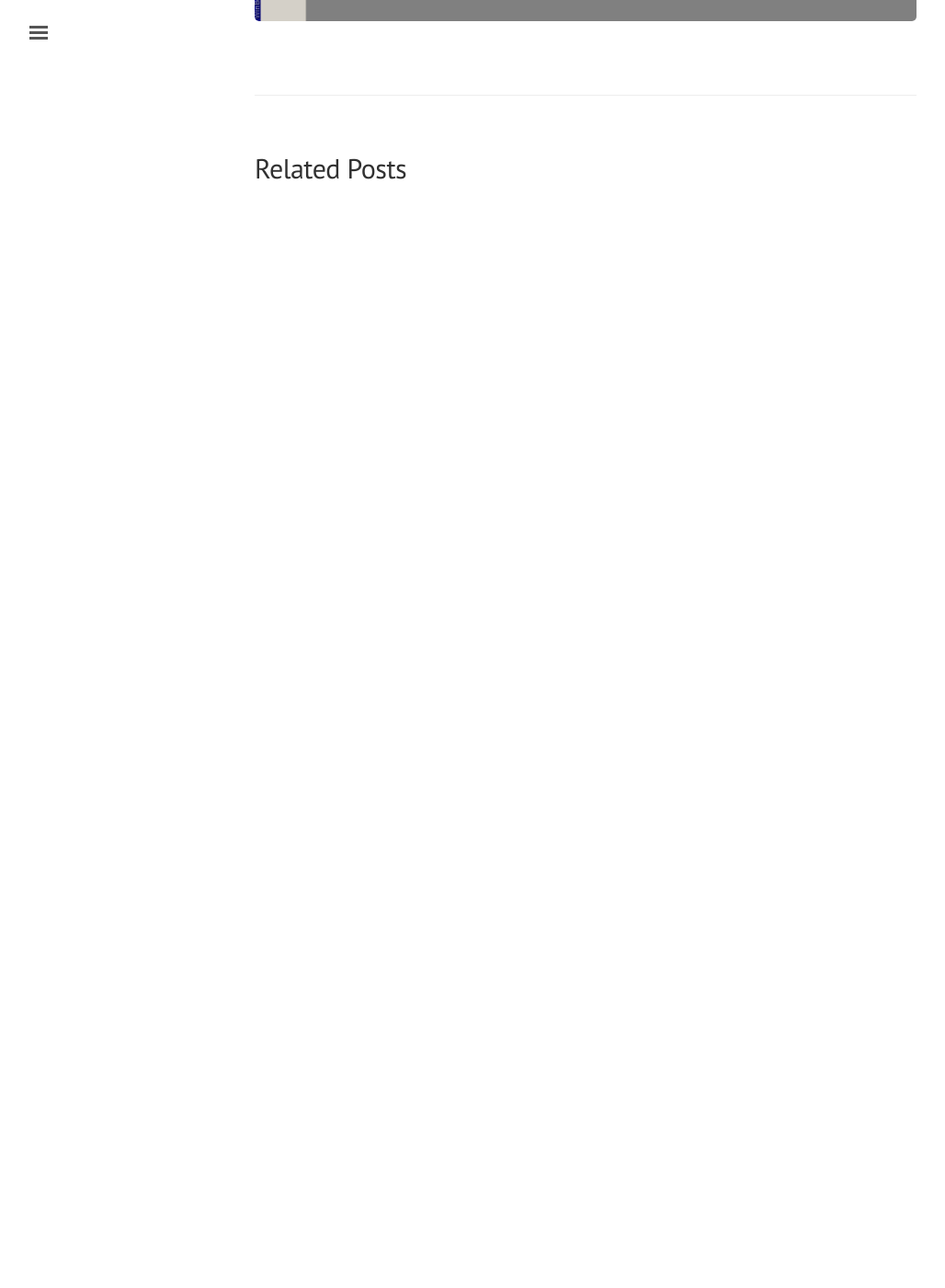
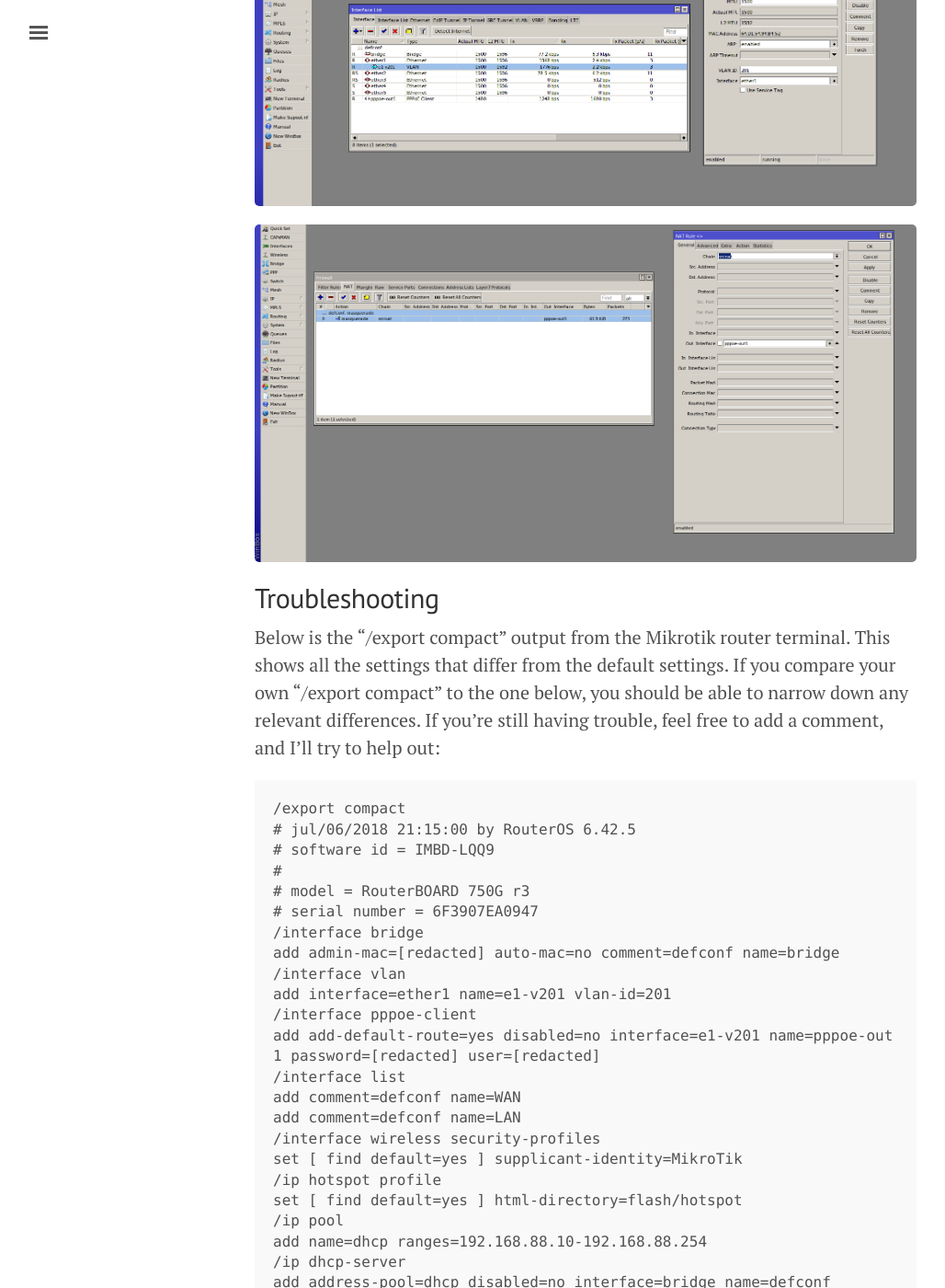
Before and after one commit to matthewlboyd/matthewlboyd.com, a Jekyll site: the page built from _posts/2018-07-06-mikrotik-hex-router-centurylink-pppoe.md, in a window 1280 px wide and 1400 px high, scrolled down 2830 px. Shown: the whole window at 92% size, without its empty margins (3-1031 px from the left). Built offline with Jekyll 4.4.1, drawn with Linux system fonts in a browser that asks for light colours; comment, search, counter and statistics services are not loaded; before the commit the page ends 3092 px from its top, so only the background shows below that; some of the changed text lies outside the part shown.

Commit message:
Updating post

````diff
--- a/_posts/2018-07-06-mikrotik-hex-router-centurylink-pppoe.md
+++ b/_posts/2018-07-06-mikrotik-hex-router-centurylink-pppoe.md
@@ -6,15 +6,27 @@
 
 # Intro
 
-With this setup you can get rid of the subpar router that Centurylink wants to "rent" to you.
+Living in a growing technology city like Portland, one would think you would have several options for
+an ISP. However, like most places, Portland is limited to just two options: Comcast or Centurylink
+(Google Fiber being the perennial tease).
 
-Inspired by the post [here](https://kmwoley.com/blog/bypassing-needless-centurylink-wireless-router-on-gigabit-fiber/), I
-decided to setup a Mikrotik Hex router to work with my Centurylink fiber internet here in Portland, Oregon.
+Centurylink recently ran a special where you could get 40MBS fiber internet for 55$ a month perpetually,
+supposedly without future price increases. I'm a cheap dirtbag, so the price was right.
 
-The exact Mikrotik model I am using is this one: [Mikrotik hEX RB750Gr3](https://amzn.to/2KGcHQI)
+Cneturylink tries to get you to use their crumby Zyxel router for something like 10$ a month.
+With the setup below you can get rid of the subpar router that Centurylink wants to "rent" to you, and get
+an "enterprise" level home network for about 150 bucks.
+
+Inspired by the post [here](https://arstechnica.com/gadgets/2016/09/the-router-rumble-ars-diy-build-faces-better-tests-tougher-competition/), I
+decided to go with a Mikrotik Hex router.
+
+The exact Mikrotik model I am using is this one: [Mikrotik hEX RB750Gr3](https://amzn.to/2KThhap).
+Coupled with a single [Ubiquiti Unifi Long Range AP](https://amzn.to/2ucPWch) I get excellent (20-30Mbps) Wifi throughout
+my two story home.
 
 I've been really happy with my Mikrotik Hex router since I got it all setup over the winter holidays.
-It uses very little power while still providing a lot of configuration options and advanced features.
+It uses very little power while still providing a lot of configuration options and advanced features for
+my scrub-level networking skills.
 
 # Prequisites
 
@@ -58,7 +70,12 @@
 add action=masquerade chain=srcnat comment="defconf: masquerade" ipsec-policy=out,none out-interface=pppoe-out1
 `
 
-Here are some screenshots showing what the Interface and NAT Rules should look like at the end:
+## Step 7
+You should have internet at this point. Rejoice! Take the crappy Zyxel router back to Centurylink, and get them to stop charging you the monthly
+router rental. Make sure to get a receipt or something, as they are known to forget that you don't still have their router.
+The next step would be to get a Wifi AP setup, which I will go over in a later post.
+
+Here are some screenshots showing what the Interface and NAT Rules should look like at the end (right click > open in new tab for a larger image):
 ![alt text][interfacelist]
 
 [interfacelist]:/public/interfacelist.png "Interface List"
@@ -66,3 +83,71 @@
 ![alt text][natrules]
 
 [natrules]: /public/natrules.png "NAT Rules"
+
+## Troubleshooting
+Below is the "/export compact" output from the Mikrotik router terminal. This shows all the settings that differ from the default settings. If you compare your own "/export compact" to the one below, you should be able to narrow down any relevant differences. If you're still having trouble, feel free to add a comment, and I'll try to help out:
+```
+/export compact
+# jul/06/2018 21:15:00 by RouterOS 6.42.5
+# software id = IMBD-LQQ9
+#
+# model = RouterBOARD 750G r3
+# serial number = 6F3907EA0947
+/interface bridge
+add admin-mac=[redacted] auto-mac=no comment=defconf name=bridge
+/interface vlan
+add interface=ether1 name=e1-v201 vlan-id=201
+/interface pppoe-client
+add add-default-route=yes disabled=no interface=e1-v201 name=pppoe-out1 password=[redacted] user=[redacted]
+/interface list
+add comment=defconf name=WAN
+add comment=defconf name=LAN
+/interface wireless security-profiles
+set [ find default=yes ] supplicant-identity=MikroTik
+/ip hotspot profile
+set [ find default=yes ] html-directory=flash/hotspot
+/ip pool
+add name=dhcp ranges=192.168.88.10-192.168.88.254
+/ip dhcp-server
+add address-pool=dhcp disabled=no interface=bridge name=defconf
+/interface bridge port
+add bridge=bridge comment=defconf interface=ether2
+add bridge=bridge comment=defconf interface=ether3
+add bridge=bridge comment=defconf interface=ether4
+add bridge=bridge comment=defconf interface=ether5
+/ip neighbor discovery-settings
+set discover-interface-list=LAN
+/interface list member
+add comment=defconf interface=bridge list=LAN
+add comment=defconf interface=ether1 list=WAN
+add list=WAN
+/ip address
+add address=192.168.88.1/24 comment=defconf interface=ether2 network=192.168.88.0
+/ip dhcp-client
+add comment=defconf dhcp-options=hostname,clientid interface=ether1
+/ip dhcp-server network
+add address=192.168.88.0/24 comment=defconf gateway=192.168.88.1
+/ip dns
+set allow-remote-requests=yes servers=8.8.8.8
+/ip dns static
+add address=192.168.88.1 name=router.lan
+/ip firewall filter
+add action=accept chain=input comment="defconf: accept established,related,untracked" connection-state=established,related,untracked
+add action=drop chain=input comment="defconf: drop invalid" connection-state=invalid
+add action=accept chain=input comment="defconf: accept ICMP" protocol=icmp
+add action=drop chain=input comment="defconf: drop all not coming from LAN" in-interface-list=!LAN
+add action=accept chain=forward comment="defconf: accept in ipsec policy" ipsec-policy=in,ipsec
+add action=accept chain=forward comment="defconf: accept out ipsec policy" ipsec-policy=out,ipsec
+add action=fasttrack-connection chain=forward comment="defconf: fasttrack" connection-state=established,related
+add action=accept chain=forward comment="defconf: accept established,related, untracked" connection-state=established,related,untracked
+add action=drop chain=forward comment="defconf: drop invalid" connection-state=invalid
+add action=drop chain=forward comment="defconf:  drop all from WAN not DSTNATed" connection-nat-state=!dstnat connection-state=new in-interface-list=WAN
+/ip firewall nat
+add action=masquerade chain=srcnat comment="defconf: masquerade" ipsec-policy=out,none out-interface=pppoe-out1
+/system routerboard settings
+set silent-boot=no
+/tool mac-server
+set allowed-interface-list=LAN
+/tool mac-server mac-winbox
+set allowed-interface-list=LAN
+```
````
